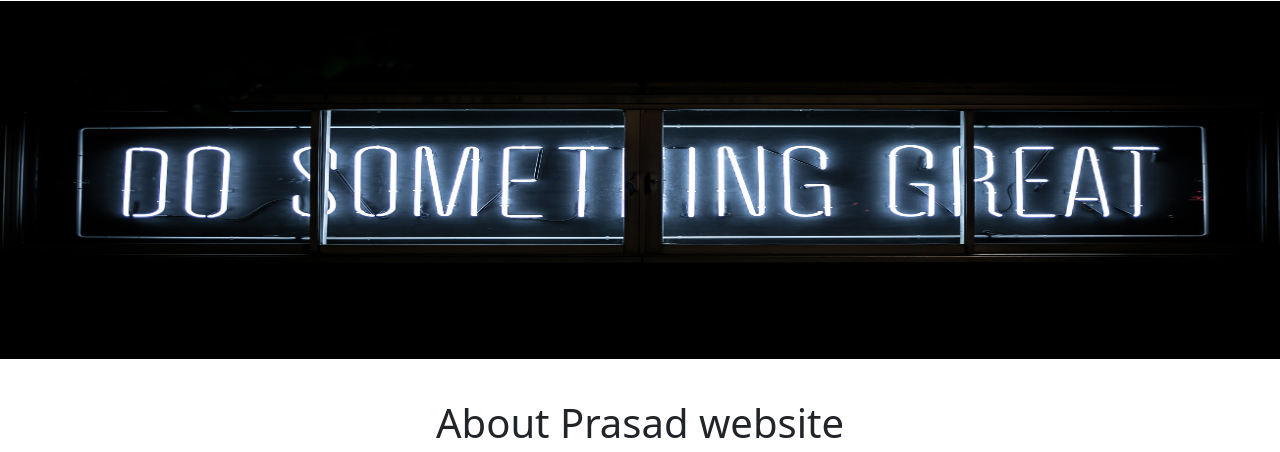
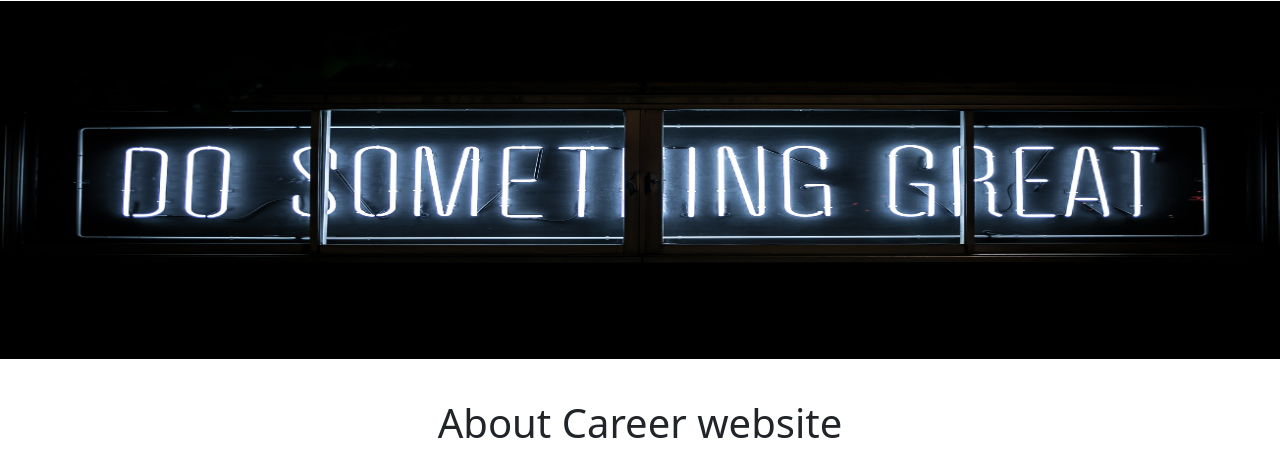
Before and after one commit to prasadmhatre26/flask_website, a Flask app: page / in a window 1280 px wide. Shown: the part 55-507 px from the top of the page. Run offline with Flask 2, Linux system fonts and the light colour scheme.

Commit message:
replase prasad name to Career

```diff
--- a/app.py
+++ b/app.py
@@ -32,7 +32,7 @@ JOBS = [
 
 @app.route("/")
 def hello_world():
-    return render_template("home.html", jobs=JOBS,companyname='Prasad website')
+    return render_template("home.html", jobs=JOBS,companyname='Career website')
 
 
 @app.route("/jobs")
--- a/templates/home.html
+++ b/templates/home.html
@@ -1,7 +1,7 @@
 <!doctype html>
 <html lang="en">
     <head>
-    <title>MY First Flask Website </title>
+    <title>MY Career Website </title>
     <meta charset="utf-8">
     <meta name="viewport" content="width=device-width, initial-scale=1">
     <link href="https://cdn.jsdelivr.net/npm/bootstrap@5.2.2/dist/css/bootstrap.min.css" rel="stylesheet" integrity="sha384-Zenh87qX5JnK2Jl0vWa8Ck2rdkQ2Bzep5IDxbcnCeuOxjzrPF/et3URy9Bv1WTRi" crossorigin="anonymous">
```
